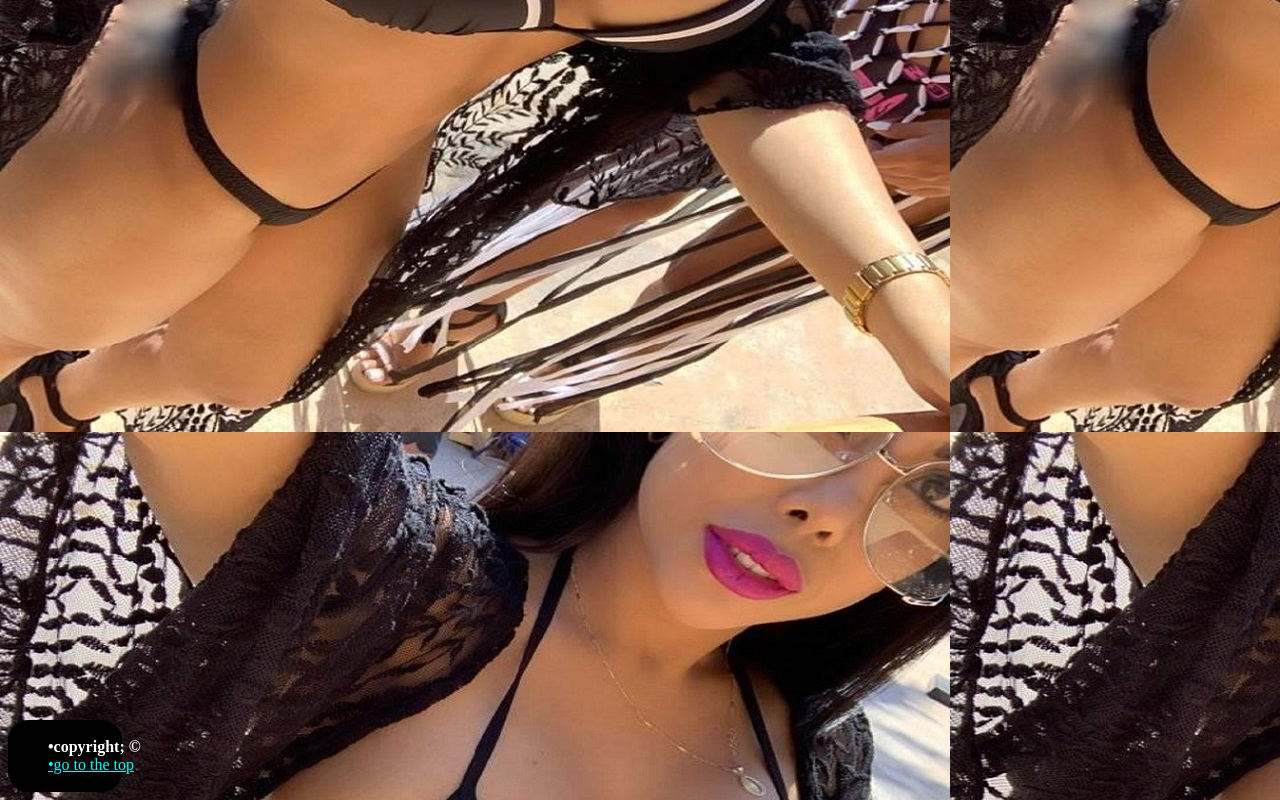
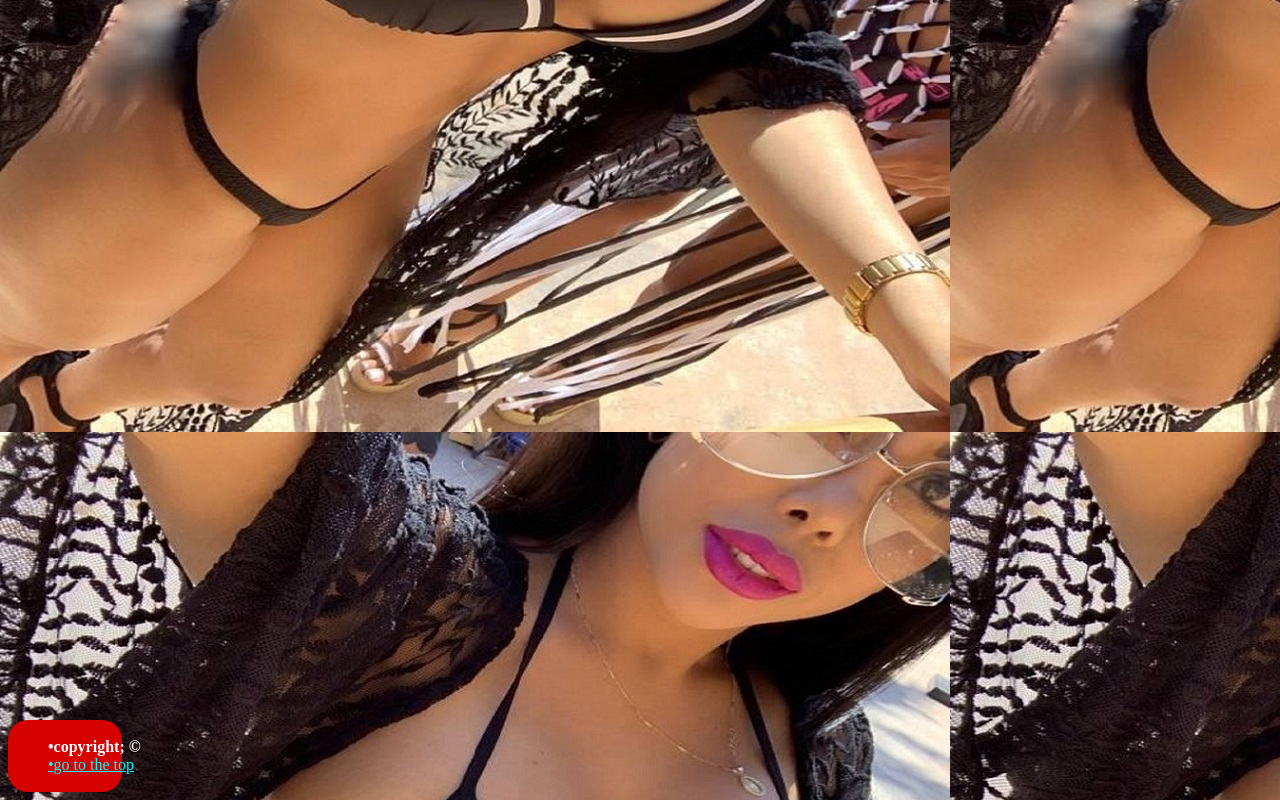
Before and after one commit to whattemup/BustANut, a plain HTML site: page bust_a_nut_project/about.html in a window 1280 px wide. Shown: the part 1468-2268 px from the top of the page. Drawn offline with Linux system fonts and the light colour scheme.

Commit message:
commit on main

```diff
--- a/bust_a_nut_project/about.html
+++ b/bust_a_nut_project/about.html
@@ -85,7 +85,7 @@
  <br>
  <br>
  <br>
-<footer name="copyright" style="color:cornsilk; background-color: black; width:9%; border-radius:20px;">
+<footer name="copyright" style="color:cornsilk; background-color: rgb(214,1,1); width:9%; border-radius:20px;">
   <br>
   <strong style="position: relative; left: 40px; color: white;">•copyright; &copy;</strong>
   <br>
```
Also changed, not shown: bust_a_nut_project/numbers.html (+1 -1 lines).
